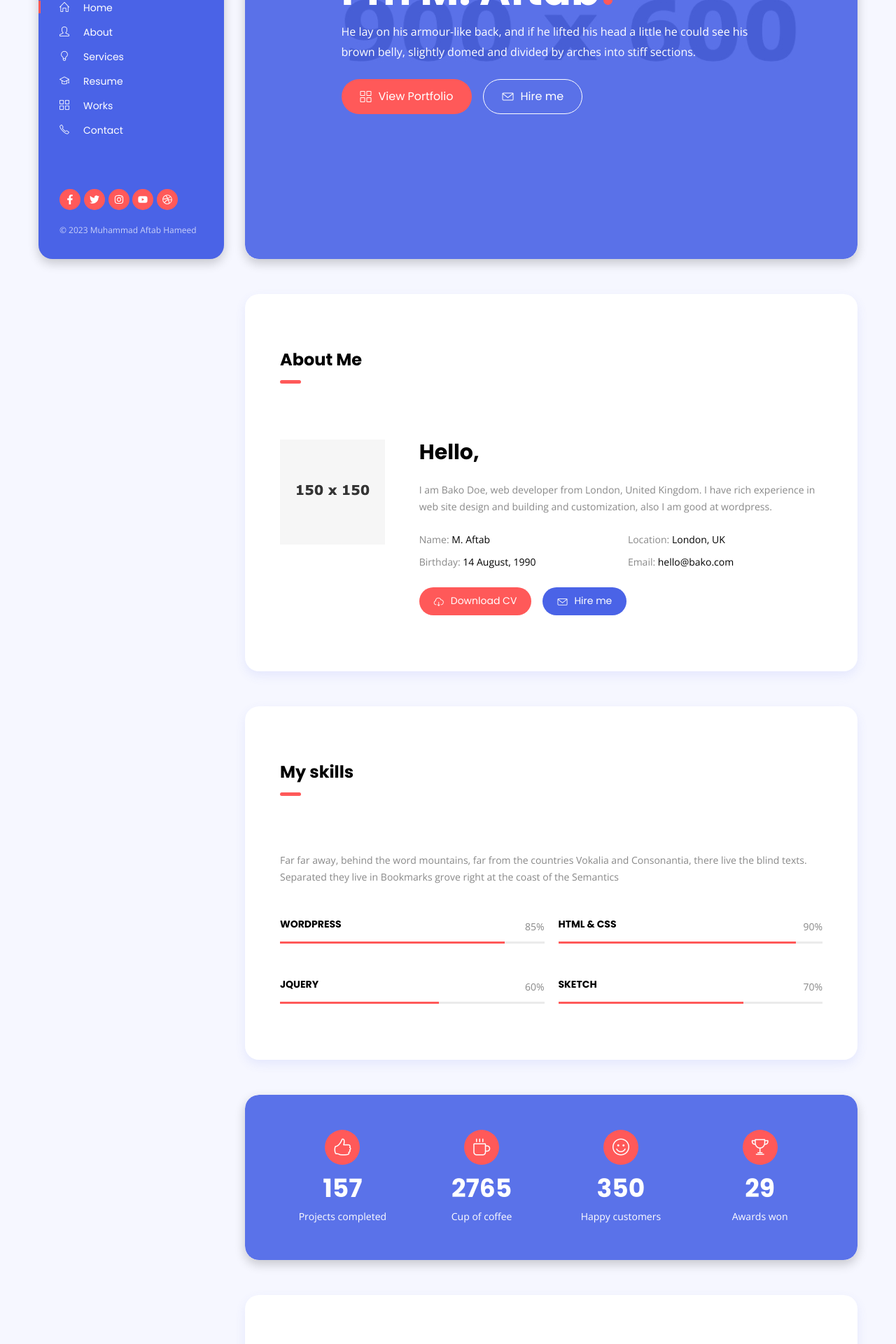
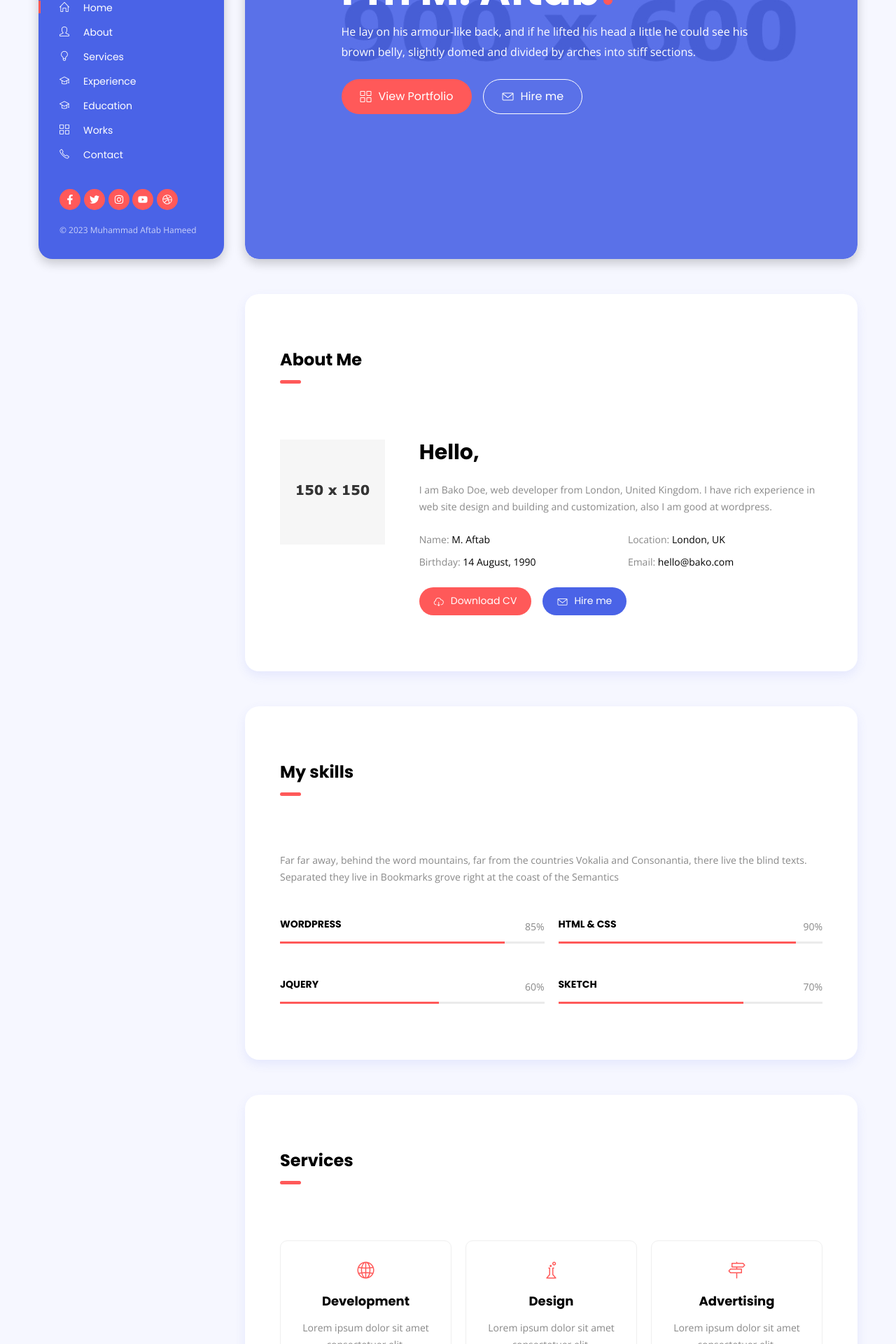
Before and after one commit to muhammad-aftab93/PortfolioFrontend, a React (Create React App) app: page / in a window 1280 px wide. Shown: the part 300-2220 px from the top of the page at 70% size. Built offline with nearby package versions, Linux system fonts and the light colour scheme.

Commit message:
# Education Section added.

```diff
--- a/src/App.js
+++ b/src/App.js
@@ -4,10 +4,10 @@ import "slick-carousel/slick/slick-theme.css";
 import "./App.scss";
 import { BrowserRouter, Switch, Route } from "react-router-dom";
 import Homepage from "./pages/Homepage";
-import Multipage from "./pages/Multipage";
 import About from "./pages/About";
 import Services from "./pages/Services";
 import Resume from "./pages/Resume";
+import Education from "./pages/Education";
 import Works from "./pages/Works";
 import Contact from "./pages/Contact";
 import WorkDetails from "./pages/WorkDetails";
@@ -17,11 +17,10 @@ function App() {
     <BrowserRouter>
       <Switch>
         <Route path="/" component={Homepage} exact />
-        <Route path="/multipage" component={Multipage} exact />
-        <Route path="/multipage" component={Multipage} exact />
         <Route path="/about" component={About} exact />
         <Route path="/services" component={Services} exact />
         <Route path="/resume" component={Resume} exact />
+        <Route path="/education" component={Education} exact />
         <Route path="/works" component={Works} exact />
         <Route path="/works/:id/:title" component={WorkDetails} />
         <Route path="/work-details/:id/:title" component={WorkDetails} />
--- /dev/null
+++ b/src/components/Items/Education.jsx
@@ -0,0 +1,17 @@
+import React from "react";
+
+function Education({ experience: { year, degree, content } }) {
+  return (
+    <div className="entry">
+      <div className="title">
+        <span>{year}</span>
+      </div>
+      <div className="body">
+        <h4 className="mt-0">{degree}</h4>
+        <p>{content}</p>
+      </div>
+    </div>
+  );
+}
+
+export default Education;
--- a/src/components/Items/Funfact.jsx
+++ /dev/null
@@ -1,21 +0,0 @@
-import React from "react";
-import CountUp from "react-countup";
-
-function Funfact({ funfact: { title, count, icon = null }, isVisible }) {
-  const winWidth = window.innerWidth;
-  const countQuery = () => {
-    if (winWidth && winWidth > 767) {
-      return <CountUp end={isVisible ? count : 0} />;
-    }
-    return <CountUp end={count} />;
-  };
-  return (
-    <div className="fact-item text-center">
-      {icon ? <i className={`${icon} icon-circle`}></i> : null}
-      <h2 className="count">{countQuery()}</h2>
-      <span>{title}</span>
-    </div>
-  );
-}
-
-export default Funfact;
--- a/src/components/Layout/Header.jsx
+++ b/src/components/Layout/Header.jsx
@@ -143,12 +143,30 @@ function Header({ toggleHeader, toggleHandler }) {
                     offset={-50}
                     duration={500}
                   >
-                    <i className="icon-graduation"></i>Resume
+                    <i className="icon-graduation"></i>Experience
                   </ScrollLink>
                 ) : (
                   <Link to="/">
-                    <i className="icon-graduation"></i>Resume
+                    <i className="icon-graduation"></i>Experience
                   </Link>
+                )}
+              </li>
+              <li>
+                {currentPath === "/" ? (
+                    <ScrollLink
+                        activeClass="active"
+                        to="section-education"
+                        spy={true}
+                        smooth={true}
+                        offset={-50}
+                        duration={500}
+                    >
+                      <i className="icon-graduation"></i>Education
+                    </ScrollLink>
+                ) : (
+                    <Link to="/">
+                      <i className="icon-graduation"></i>Education
+                    </Link>
                 )}
               </li>
               <li>
--- /dev/null
+++ b/src/components/Sections/Educations.jsx
@@ -0,0 +1,39 @@
+import React from "react";
+import Education from "../Items/Education";
+
+const educationData = [
+  {
+    id: 1,
+    year: "2019 - Present",
+    degree: "Academic Degree",
+    content:
+      "Lorem ipsum dolor sit amet consectetuer adipiscing elit aenean commodo ligula eget dolor aenean massa.",
+  },
+  {
+    id: 2,
+    year: "2018 - 2015",
+    degree: "Bachelor’s Degree",
+    content:
+      "Lorem ipsum dolor sit amet consectetuer adipiscing elit aenean commodo ligula eget dolor aenean massa.",
+  },
+  {
+    id: 3,
+    year: "2015 - 2012",
+    degree: "Honours Degree",
+    content:
+      "Lorem ipsum dolor sit amet consectetuer adipiscing elit aenean commodo ligula eget dolor aenean massa.",
+  },
+];
+
+function Experiences() {
+  return (
+    <div className="timeline">
+      {educationData.map((experience) => (
+        <Education experience={experience} key={experience.id} />
+      ))}
+      <span className="timeline-line"></span>
+    </div>
+  );
+}
+
+export default Experiences;
--- a/src/components/Sections/Funfacts.jsx
+++ /dev/null
@@ -1,49 +0,0 @@
-import React from "react";
-import TrackVisibility from "react-on-screen";
-import Funfact from "../Items/Funfact";
-
-const funfactData = [
-  {
-    id: 1,
-    title: "Projects completed",
-    count: 157,
-    icon: "icon-like",
-  },
-  {
-    id: 2,
-    title: "Cup of coffee",
-    count: 2765,
-    icon: "icon-cup",
-  },
-  {
-    id: 3,
-    title: "Happy customers",
-    count: 350,
-    icon: "icon-emotsmile",
-  },
-  {
-    id: 4,
-    title: "Awards won",
-    count: 29,
-    icon: "icon-trophy",
-  },
-];
-
-function Funfacts() {
-  return (
-    <section className="shadow-dark color-white background parallax padding-50">
-      <div className="row relative z-1 -mt-50">
-        {funfactData.map((funfact) => (
-          <div className="col-md-3 col-sm-6 mt-50" key={funfact.id}>
-            <TrackVisibility once>
-              <Funfact funfact={funfact} />
-            </TrackVisibility>
-          </div>
-        ))}
-      </div>
-      <div className="overlay"></div>
-    </section>
-  );
-}
-
-export default Funfacts;
--- a/src/pages/About.jsx
+++ b/src/pages/About.jsx
@@ -3,7 +3,6 @@ import Layout from "../components/Layout/Layout";
 import SectionHeading from "../components/Items/SectionHeading";
 import AboutSection from "../components/Sections/About";
 import Skills from "../components/Sections/Skills";
-import Funfacts from "../components/Sections/Funfacts";
 import Testimonials from "../components/Sections/Testimonials";
 import Clients from "../components/Sections/Clients";
 
@@ -23,8 +22,6 @@ function About() {
         <Skills />
       </section>
 
-      <Funfacts />
-
       <section className="shadow-blue white-bg padding">
         <SectionHeading title="Testimonials" />
         <Testimonials />
--- /dev/null
+++ b/src/pages/Education.jsx
@@ -0,0 +1,20 @@
+import {useEffect} from "react";
+import Layout from "../components/Layout/Layout";
+import SectionHeading from "../components/Items/SectionHeading";
+import Educations from "../components/Sections/Educations";
+
+function Education() {
+  useEffect(() => {
+    window.scrollTo(0, 0);
+  }, []);
+  return (
+    <Layout>
+      <section className="shadow-blue white-bg padding mt-0">
+        <SectionHeading title="Education" />
+        <Educations />
+      </section>
+    </Layout>
+  );
+}
+
+export default Education;
--- a/src/pages/Homepage.jsx
+++ b/src/pages/Homepage.jsx
@@ -7,9 +7,9 @@ import Clients from "../components/Sections/Clients";
 import Herosection from "../components/Sections/Herosection";
 import SectionHeading from "../components/Items/SectionHeading";
 import Skills from "../components/Sections/Skills";
-import Funfacts from "../components/Sections/Funfacts";
 import Services from "../components/Sections/Services";
 import Experiences from "../components/Sections/Experiences";
+import Educations from "../components/Sections/Educations";
 import Portfolios from "../components/Sections/Portfolios";
 import Contact from "../components/Sections/Contact";
 
@@ -37,10 +37,6 @@ function Homepage() {
         </section>
       </Element>
 
-      <Element name="section-funfacts">
-        <Funfacts />
-      </Element>
-
       <Element name="section-services">
         <section className="shadow-blue white-bg padding">
           <SectionHeading title="Services" />
@@ -54,6 +50,13 @@ function Homepage() {
           <Experiences />
         </section>
       </Element>
+
+    <Element name="section-education">
+        <section className="shadow-blue white-bg padding">
+            <SectionHeading title="Education" />
+            <Educations />
+        </section>
+    </Element>
 
       <Element name="section-portfolios">
         <section className="shadow-blue white-bg padding">
--- a/src/pages/Multipage.jsx
+++ /dev/null
@@ -1,16 +0,0 @@
-import { useEffect } from "react";
-import Layout from "../components/Layout/Layout";
-import Herosection from "../components/Sections/Herosection";
-
-function Multipage() {
-  useEffect(() => {
-    window.scrollTo(0, 0);
-  }, []);
-  return (
-    <Layout>
-      <Herosection />
-    </Layout>
-  );
-}
-
-export default Multipage;
```
Also changed, not shown: src/components/Items/Blog.jsx (deleted, +0 -28 lines), src/components/Items/Blog2.jsx (deleted, +0 -28 lines).
